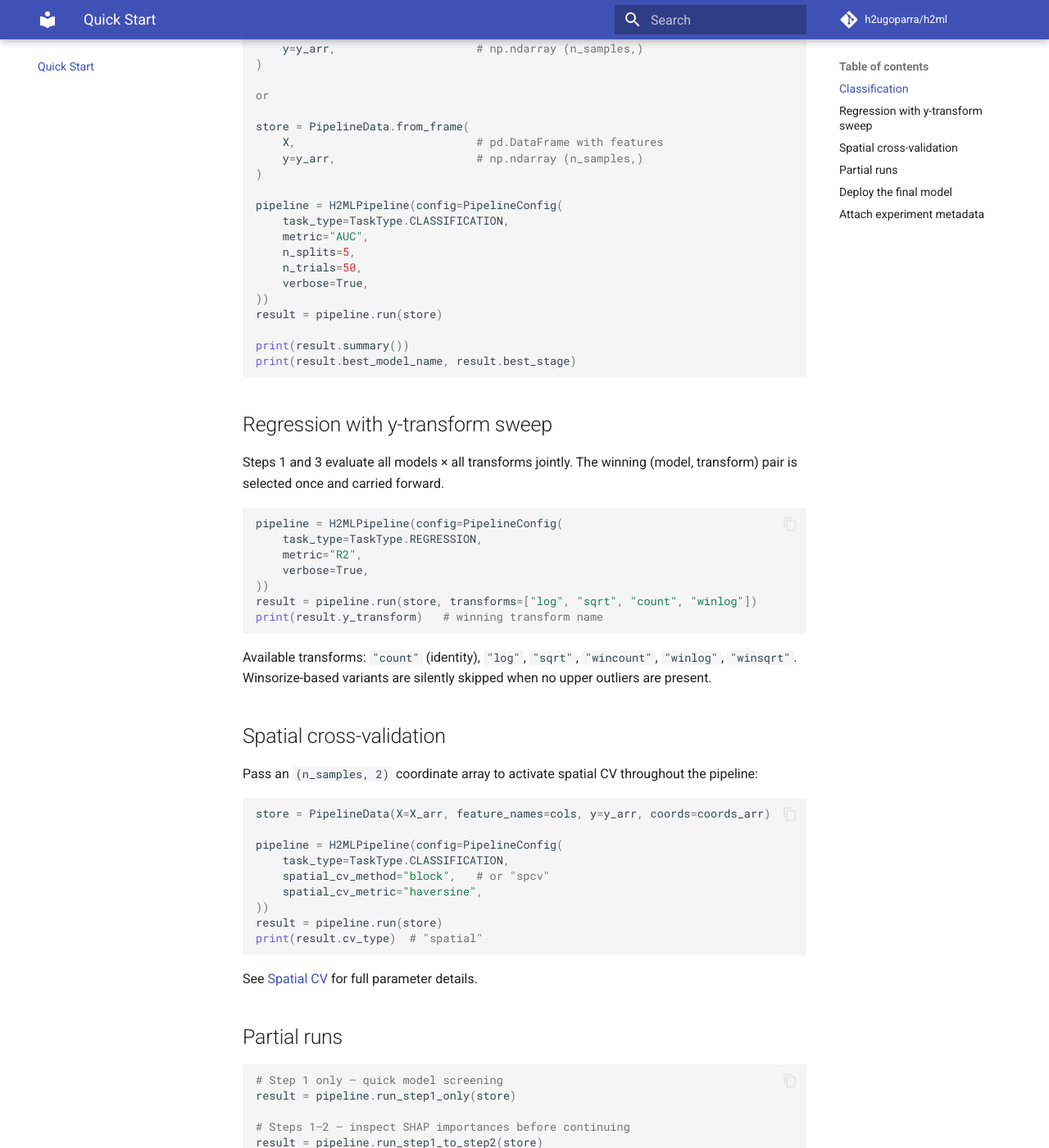
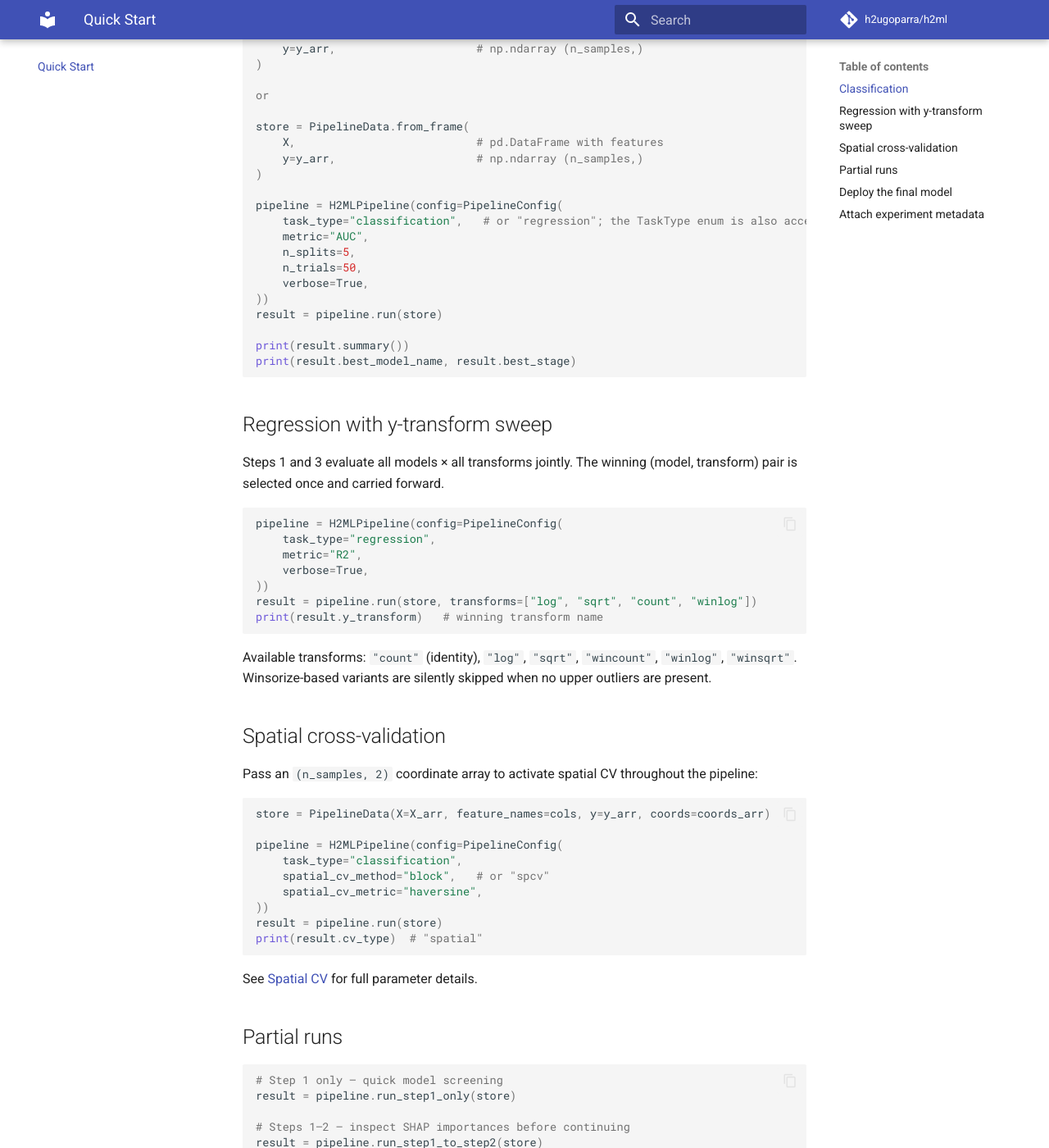
Before and after one commit to h2ugoparra/h2ml, an MkDocs documentation site: the page built from docs/quickstart.md, in a window 1280 px wide and 1400 px high, scrolled down 353 px. Shown: the whole window at 82% size. Built offline with MkDocs 1.6.1 and Material for MkDocs 9.7.7, drawn with Linux system fonts in a browser that asks for light colours; comment, search, counter and statistics services are not loaded.

Commit message:
PipelineConfig: accept task_type strings; default spatial CV to spcv/haversine
- task_type accepts "classification"/"regression" (case-insensitive) or a
  TaskType member; normalised to TaskType in __post_init__, with validation
- Change spatial defaults: spatial_cv_method "block" -> "spcv",
  spatial_cv_metric "euclidean" -> "haversine"
- Sync docs/README/CLAUDE.md tables and quickstart notebook to the new
  defaults and string task_type usage (drop required TaskType import)
- Tests: add task_type string-acceptance cases; pin the block-splitter path
  test to spatial_cv_method="block"

Full suite: 786 passed.

Co-Authored-By: Claude Opus 4.8 <noreply@anthropic.com>

````diff
--- a/docs/quickstart.md
+++ b/docs/quickstart.md
@@ -4,7 +4,7 @@
 
 ```python
 import numpy as np
-from h2ml import H2MLPipeline, PipelineConfig, PipelineData, TaskType
+from h2ml import H2MLPipeline, PipelineConfig, PipelineData
 
 store = PipelineData(
     X=X_arr,                     # np.ndarray (n_samples, n_features)
@@ -20,7 +20,7 @@ store = PipelineData.from_frame(
 )
 
 pipeline = H2MLPipeline(config=PipelineConfig(
-    task_type=TaskType.CLASSIFICATION,
+    task_type="classification",   # or "regression"; the TaskType enum is also accepted
     metric="AUC",
     n_splits=5,
     n_trials=50,
@@ -38,7 +38,7 @@ Steps 1 and 3 evaluate all models × all transforms jointly. The winning (model,
 
 ```python
 pipeline = H2MLPipeline(config=PipelineConfig(
-    task_type=TaskType.REGRESSION,
+    task_type="regression",
     metric="R2",
     verbose=True,
 ))
@@ -56,7 +56,7 @@ Pass an `(n_samples, 2)` coordinate array to activate spatial CV throughout the
 store = PipelineData(X=X_arr, feature_names=cols, y=y_arr, coords=coords_arr)
 
 pipeline = H2MLPipeline(config=PipelineConfig(
-    task_type=TaskType.CLASSIFICATION,
+    task_type="classification",
     spatial_cv_method="block",   # or "spcv"
     spatial_cv_metric="haversine",
 ))
````
Also changed, not shown: CLAUDE.md (+2 -2 lines), README.md (+6 -6 lines), docs/guides/transforms.md (+1 -1 lines), docs/pipeline.md (+1 -1 lines), docs/spatial_cv.md (+2 -2 lines), 3 other files.
